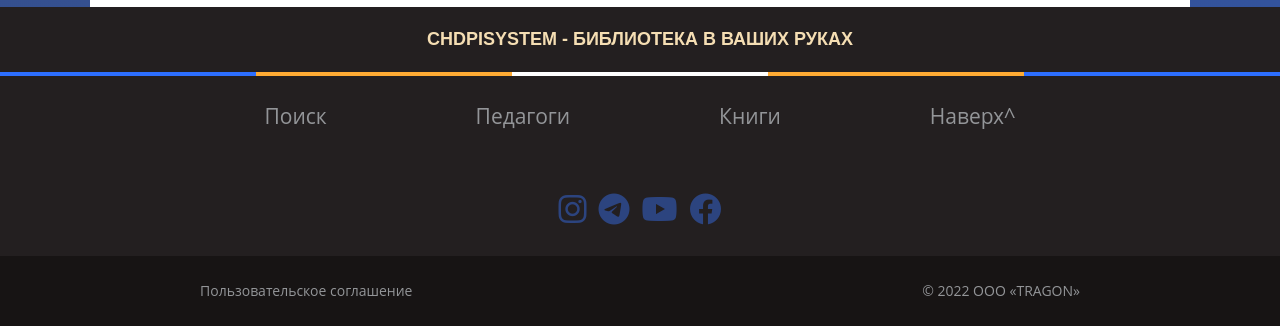
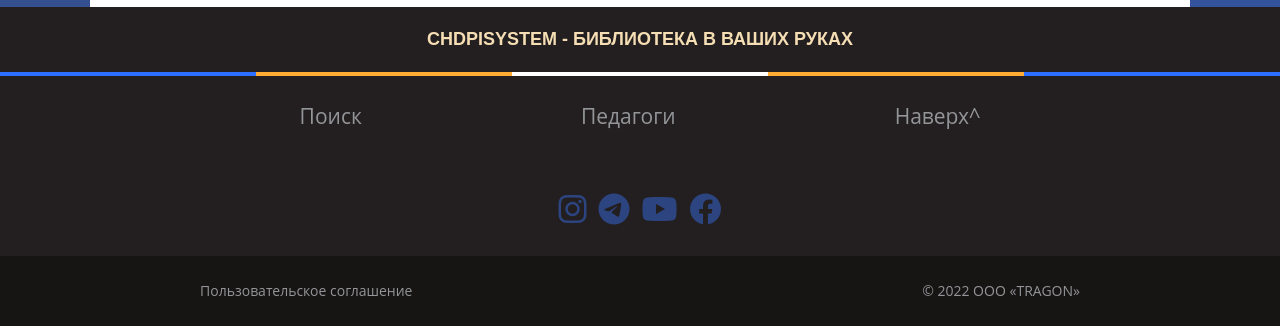
Before and after one commit to chdpisystem/aidaroverkinRU, a plain HTML site: page index.html in a window 1280 px wide. Shown: the part 3365-3691 px from the top of the page. Drawn offline with nearby package versions, Linux system fonts and the light colour scheme.

Commit message:
Update index.html

```diff
--- a/index.html
+++ b/index.html
@@ -126,7 +126,6 @@
                         <div class="top__menu">
                             <a href="#" class="link__menu__top">Поиск</a>
                             <a href="#" class="link__menu__top">Педагоги</a>
-                            <a href="#" class="link__menu__top">Книги</a>
                             <a href="#" class="link__menu__top">Наверх^</a>
                         </div>
                         <div class="bottom__menu">
```
